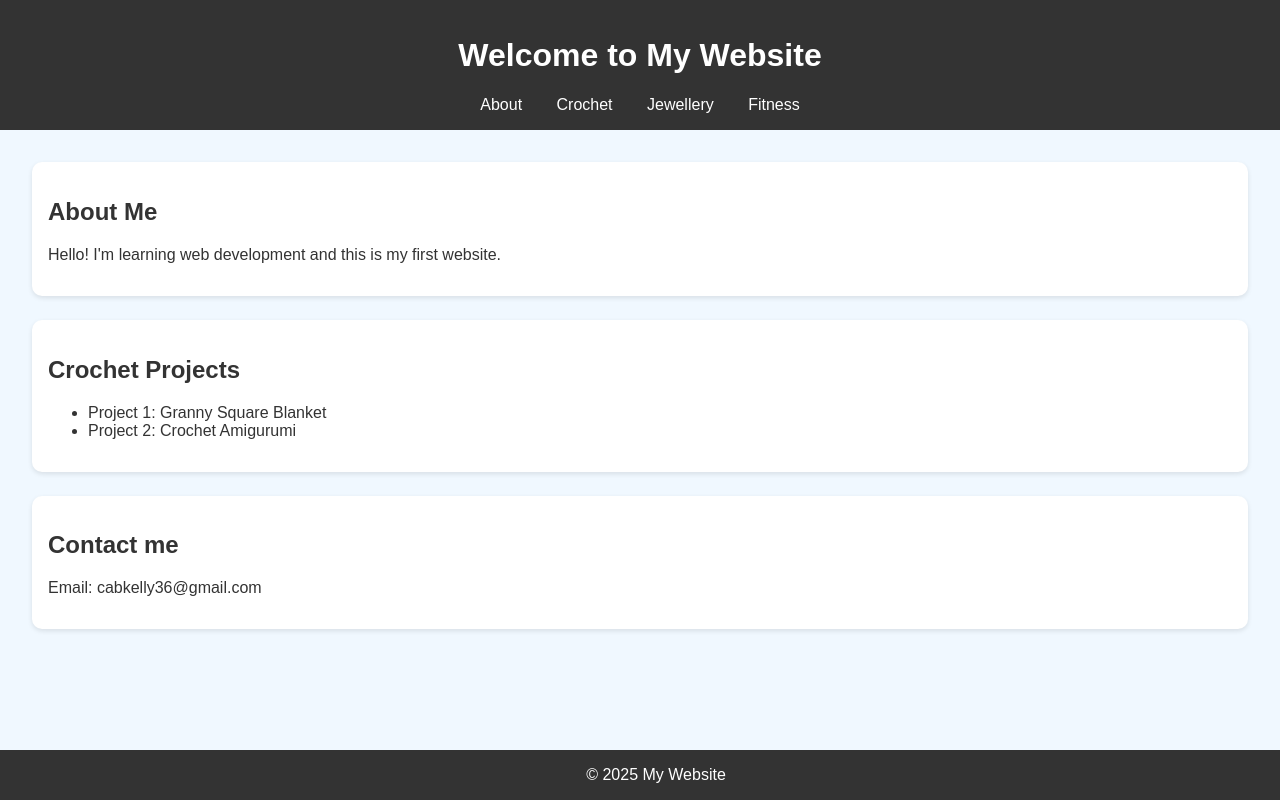
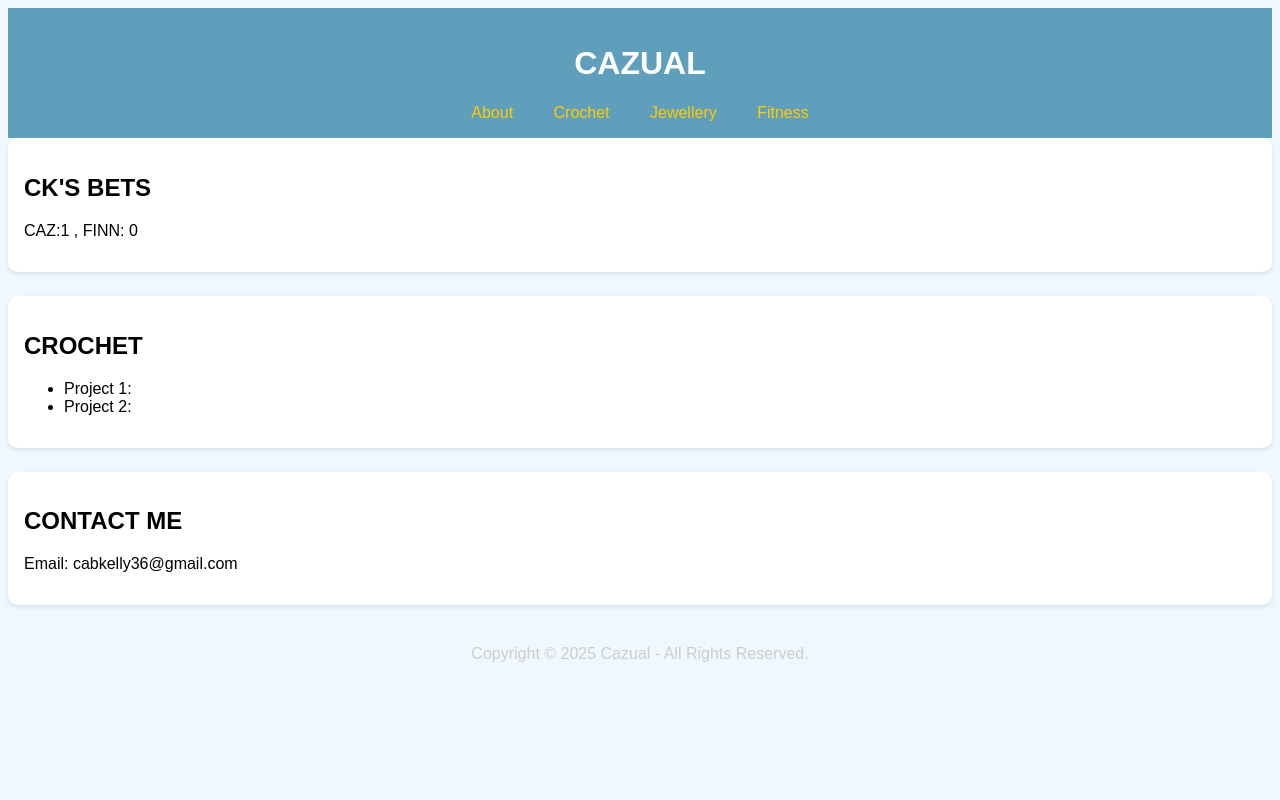
Before and after one commit to CABKELLY/Website-Repo, a plain HTML site: page index.html in a window 1280 px wide. Drawn offline with Linux system fonts and the light colour scheme; files that its build step writes are made by us from their sources.

Commit message:
before posting to online

```diff
--- a/index.html
+++ b/index.html
@@ -1,21 +1,14 @@
 <html lang="en">
 <head>
-  <link rel="stylesheet" href="style/style.css" />
   <meta charset="UTF-8" />
   <meta name="viewport" content="width=device-width, initial-scale=1.0"/>
   <title>My Website</title>
-  <style>
-    body { font-family: Arial, sans-serif; margin: 0; padding: 0;}
-    header { background: #333; color: white; padding: 1em; text-align: center;}
-    nav a { color: white; margin: 0 15px; text-decoration: none; }
-    main { padding: 2em; }
-    footer { background: #333; color: white; text-align: center; padding: 1em; position: fixed; width: 100%; bottom: 0;}
-  </style>
+  <link rel="stylesheet" href="style.css" />
 </head>
 <body>
 
   <header>
-    <h1>Welcome to My Website</h1>
+    <h1>CAZUAL</h1>
     <nav>
       <a href="#about">About</a>
       <a href="#projects">Crochet</a>
@@ -26,26 +19,27 @@
 
   <main>
     <section id="about">
-      <h2>About Me</h2>
-      <p>Hello! I'm learning web development and this is my first website.</p>
+      <h2>CK'S BETS</h2>
+      <p>CAZ:1 , FINN: 0</p>
     </section>
 
     <section id="crochet">
-      <h2>Crochet Projects</h2>
+      <h2>CROCHET</h2>
       <ul>
-        <li>Project 1: Granny Square Blanket</li>
-        <li>Project 2: Crochet Amigurumi</li>
+        <li>Project 1: </li>
+        <li>Project 2:</li>
       </ul>
     </section>
 
     <section id="contact">
-      <h2>Contact me</h2>
+      <h2>CONTACT ME</h2>
       <p>Email: cabkelly36@gmail.com</p>
     </section>
   </main>
 
   <footer>
-    &copy; 2025 My Website
+    Copyright
+    &copy; 2025 Cazual - All Rights Reserved.
   </footer>
 
 </body>
--- a/style.css
+++ b/style.css
@@ -1,13 +1,19 @@
 /* Give the whole page a soft background */
+
+body {
+  color: rgb(10, 145, 17);
+}
+
+
 body {
   background-color: #f0f8ff; /* light blue-ish */
   font-family: Arial, sans-serif;
-  color: #333;
+  color: #000000;
 }
 
 /* Style your header */
 header {
-  background-color: #333;
+  background-color: #2e81a4bd;
   color: white;
   padding: 1em;
   text-align: center;
@@ -16,9 +22,11 @@ header {
 /* Nav links */
 nav a {
   color: #ffcc00;
-  margin: 0 15px;
-  text-decoration: none;
+  margin: 0 18px;
+  text-decoration: none
 }
+
+
 
 /* Main sections */
 section {
@@ -31,7 +39,7 @@ section {
 
 /* Footer */
 footer {
-  background-color: #222;
+  background-color:none;
   color: #ccc;
   text-align: center;
   padding: 1em;
```
